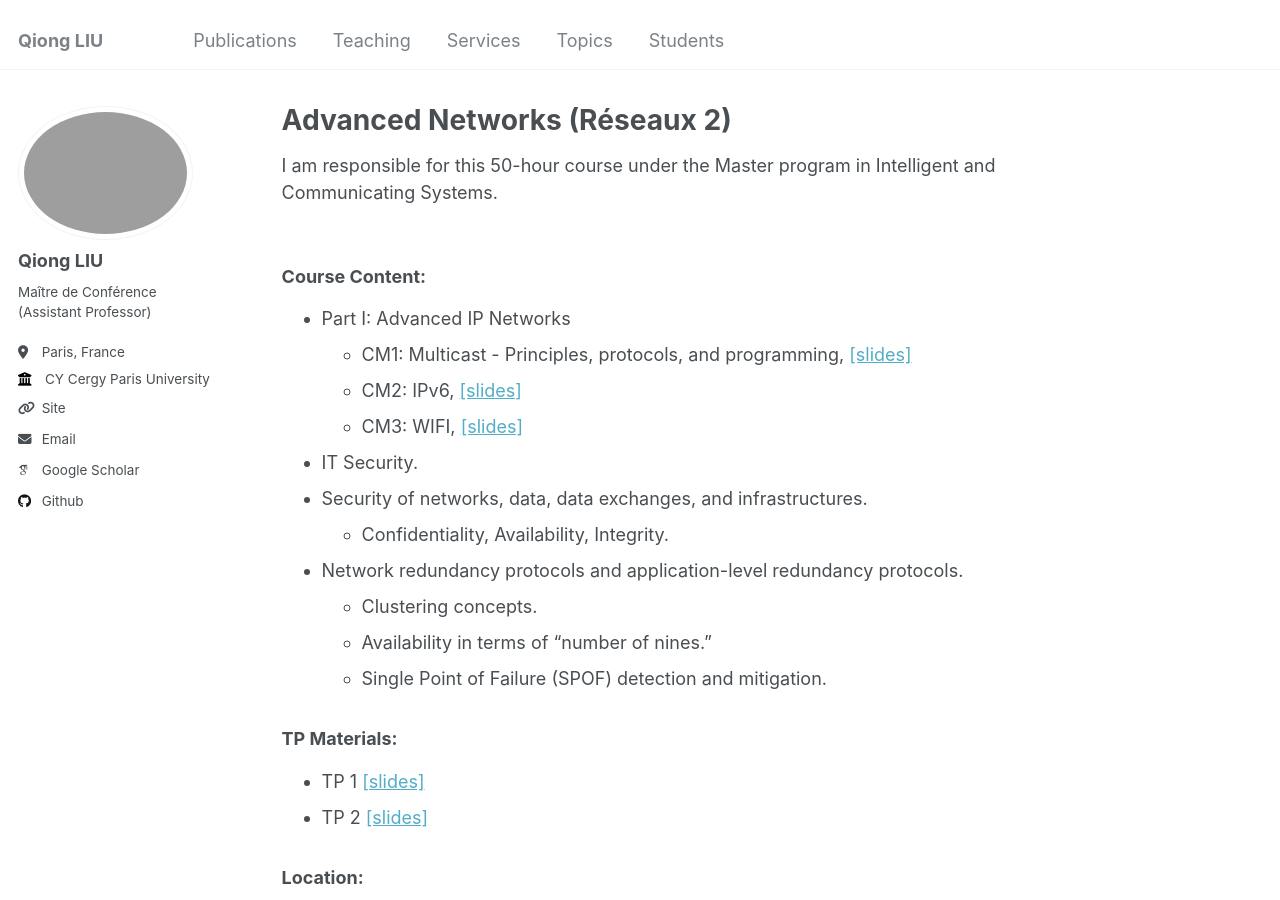
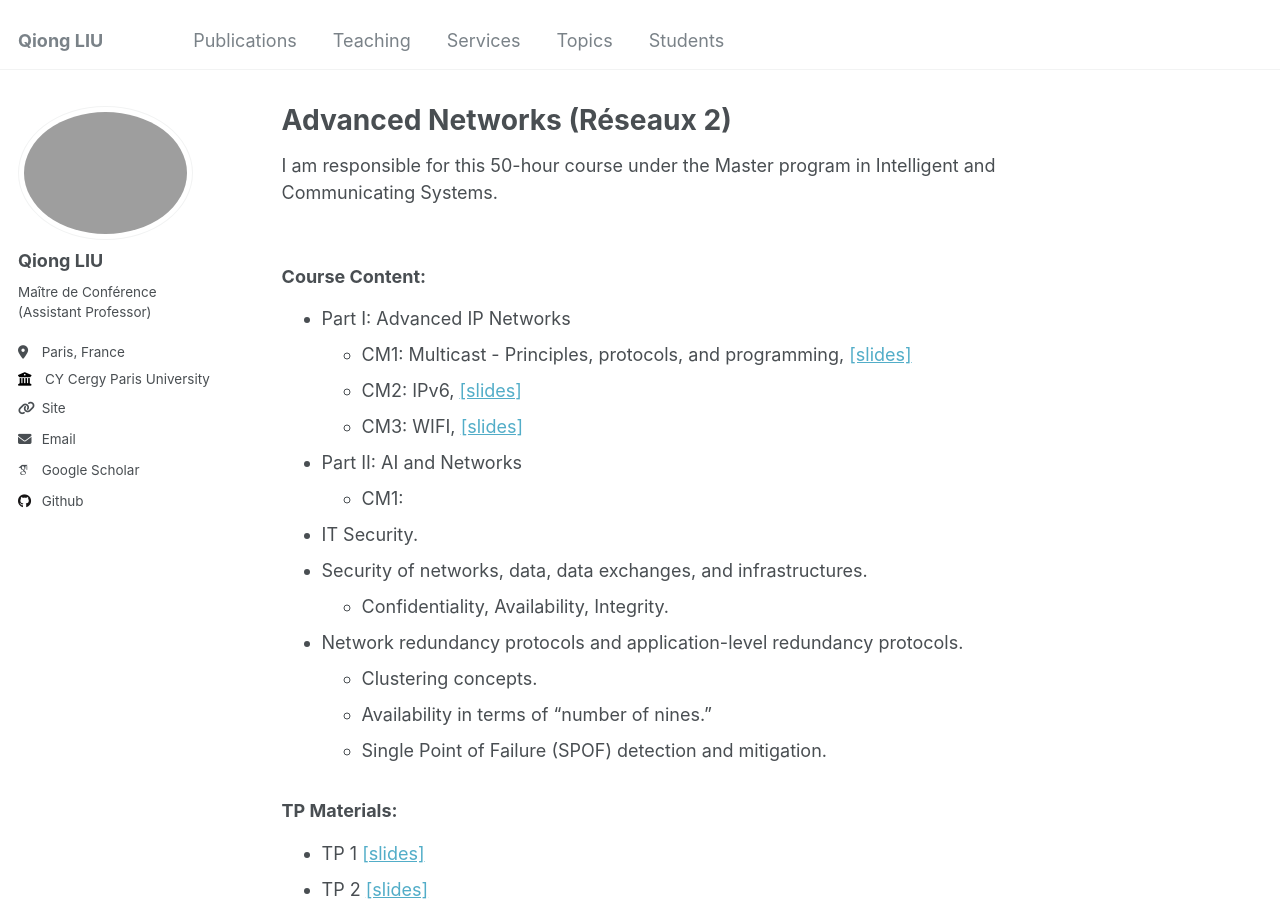
Before and after one commit to evesiphus/evesiphus.github.io, a Jekyll site: the page built from _teaching/2025-spring-teach-reseau.md, in a window 1280 px wide and 900 px high. Built offline with Jekyll 4.4.1, drawn with Linux system fonts in a browser that asks for light colours; some web fonts are replaced.

Commit message:
Update 2025-spring-teach-reseau.md

```diff
--- a/_teaching/2025-spring-teach-reseau.md
+++ b/_teaching/2025-spring-teach-reseau.md
@@ -14,6 +14,9 @@ location: CYU
   - CM1: Multicast - Principles, protocols, and programming, [[slides]](https://evesiphus.github.io/assets/teaching/java/Java_lecture1.pdf)
   - CM2: IPv6, [[slides]](https://evesiphus.github.io/assets/teaching/java/Java_lecture1.pdf)
   - CM3: WIFI, [[slides]](https://evesiphus.github.io/assets/teaching/java/Java_lecture1.pdf)
+- Part II: AI and Networks
+  - CM1:
+
 - IT Security.
 - Security of networks, data, data exchanges, and infrastructures.
   - Confidentiality, Availability, Integrity.
```
